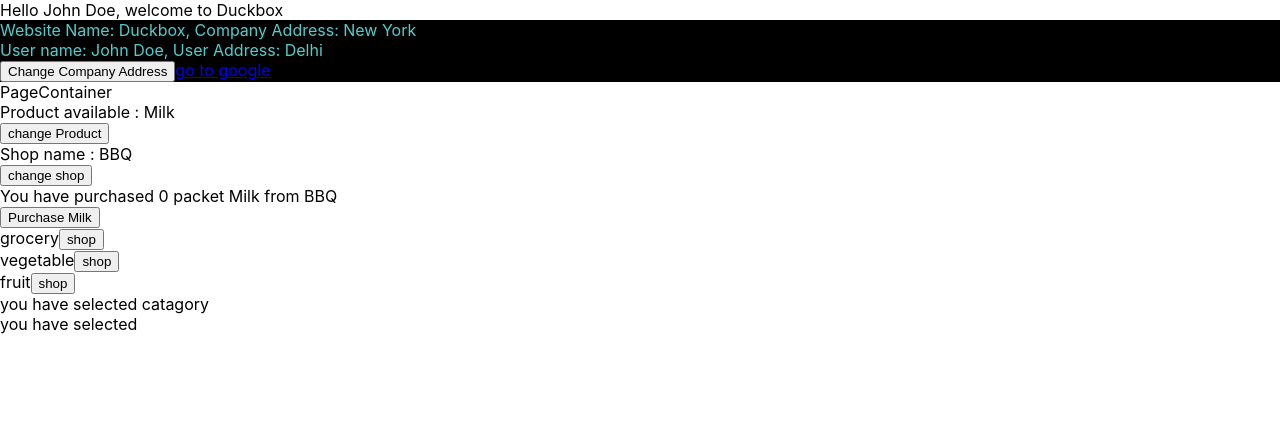
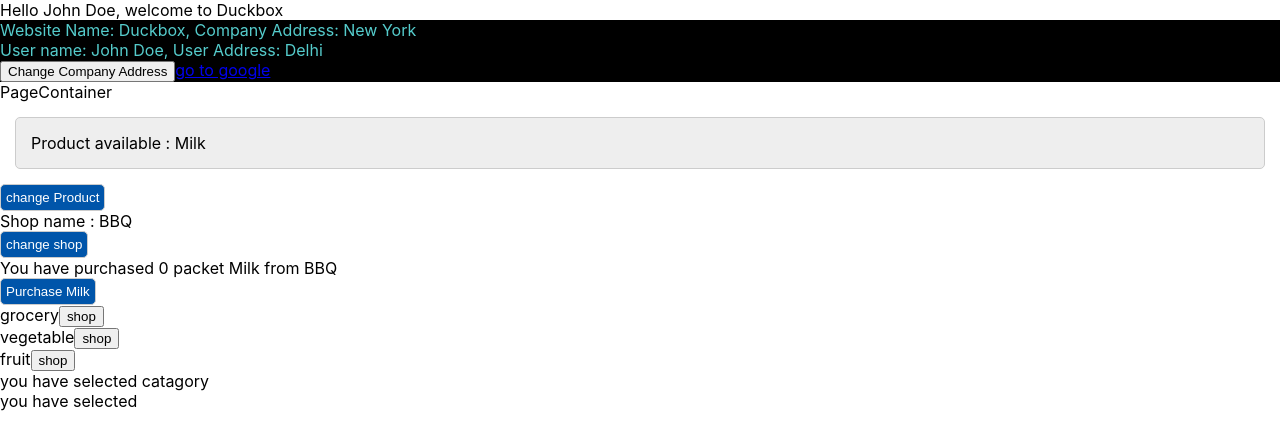
Before and after one commit to jyotixkarmakar/duckbox, a React (Create React App) app: page / in a window 1280 px wide. Shown: the top 448 px of the page. Built offline with nearby package versions, Linux system fonts and the light colour scheme.

Commit message:
basic css styles

```diff
--- a/src/pages/homepage/HomePage.tsx
+++ b/src/pages/homepage/HomePage.tsx
@@ -1,5 +1,7 @@
 import { useEffect, useState } from "react";
 import Catagory from "./Catagory";
+import {styles}  from "./homepage-styles";
+
 
 const HomePage = (props: any) => {
     let productname = "Milk"
@@ -28,16 +30,16 @@ const HomePage = (props: any) => {
     }, [count]);
     return (
         <div>
-             <div>Product available : {productname}</div>
-            <button onClick={changeProduct}>
+             <div style={styles.parentDiv}>Product available : {productname}</div>
+            <button onClick={changeProduct} style={styles.buttonStyles}>
                 change Product
             </button>
             <div>Shop name : {shopName}</div>
-            <button onClick={()=>changeShop("bigbazar")}>
+            <button onClick={()=>changeShop("bigbazar")} style={styles.buttonStyles}>
                 change shop
             </button>
             <div>You have purchased {count} packet {productname} from {shopName}</div>
-            <button onClick={purchaseMilk}>
+            <button onClick={purchaseMilk} style={styles.buttonStyles}>
                 Purchase Milk
             </button>
             <Catagory></Catagory>
--- a/src/pages/homepage/ShopList.tsx
+++ b/src/pages/homepage/ShopList.tsx
@@ -35,13 +35,13 @@ const Shoplist = (props: any) => {
     console.log(a)
     setAvailableShop(a);
   }, [props.catagory]);
-
+  const shopCardStyle = { background: '#000', color: '#5cc' };
   return (
     <div>
       <div>you have selected {props.catagory} </div>
       <div>
         {availableShop.map((shop) =>
-          <div style={{ border: "1px solid #cc5", padding: "15px", margin: "15px" }}>
+          <div style={shopCardStyle}>
             <div>ShopName: {shop.shopName}</div>
             <div>Address: {shop.address}</div>
           </div>
--- /dev/null
+++ b/src/pages/homepage/homepage-styles.tsx
@@ -0,0 +1,20 @@
+const parentDiv = {
+    margin: "15px",
+    backgroundColor: "#eee",
+    padding: "15px",
+    border: "1px solid #ccc",
+    borderRadius: "5px"
+
+}
+const buttonStyles = {
+    backgroundColor: "#05a",
+    padding: "5px",
+    border: "1px solid #ccc",
+    borderRadius: "5px",
+    cursor:"pointer",
+    color:"#fff"
+}
+export const styles = {
+    parentDiv: parentDiv,
+    buttonStyles: buttonStyles
+}
```
